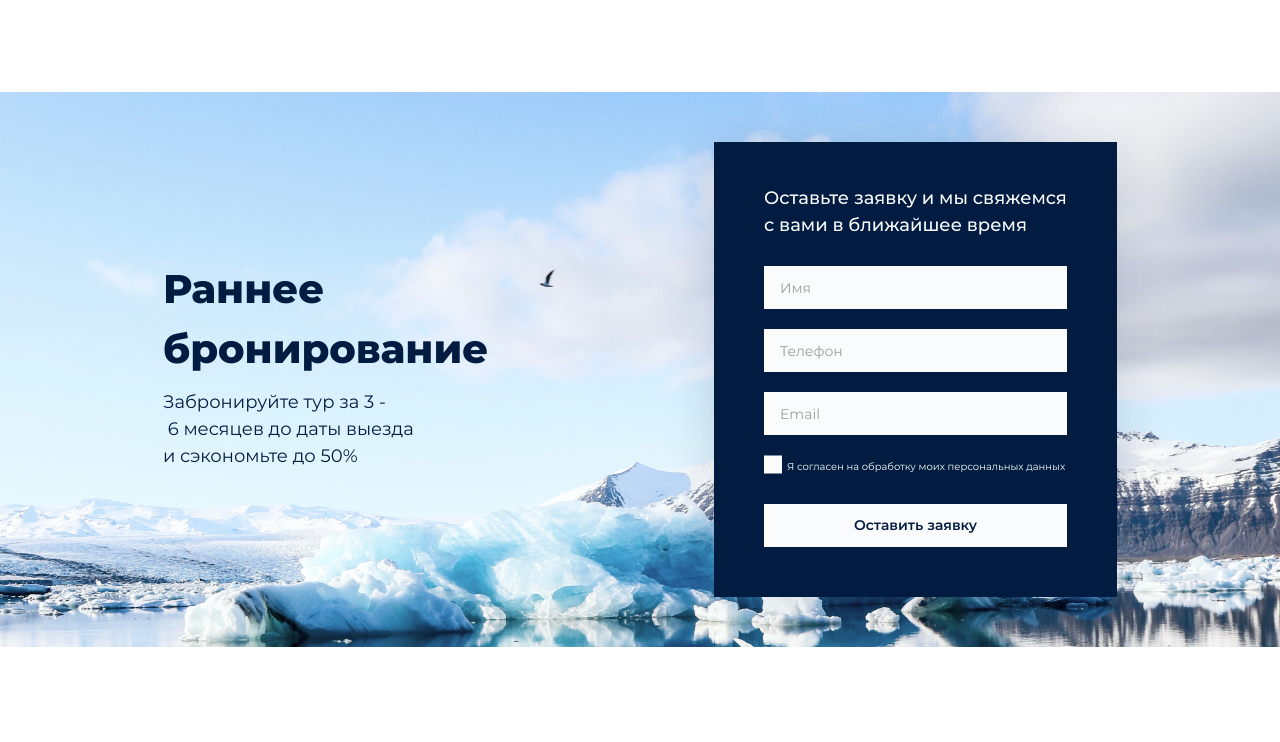
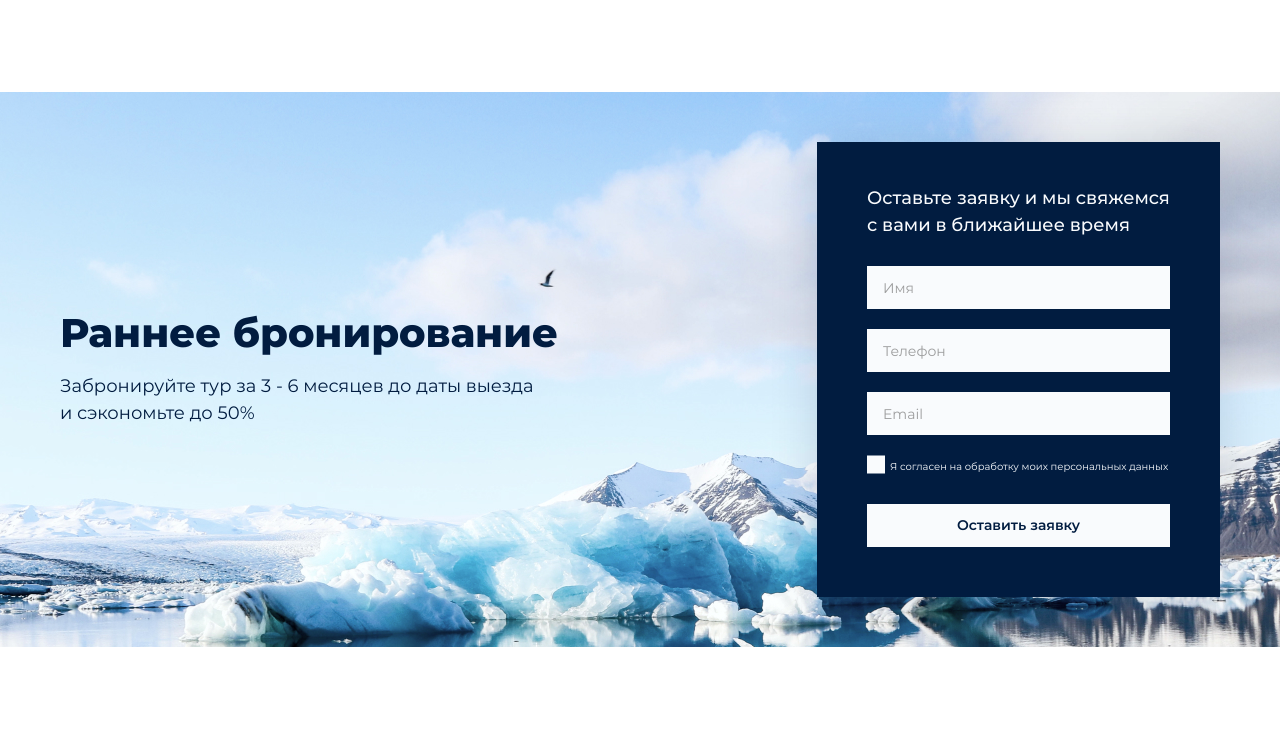
Before and after one commit to artlud39/Cruises-to-Antarctica, a website built with webpack: page source/index.html in a window 1280 px wide. Shown: the part 3456-4198 px from the top of the page. Built offline with nearby package versions, Linux system fonts and the light colour scheme; files whose address does not match are found by name; what moveto would draw is missing.

Commit message:
мелкие правки

```diff
--- a/source/sass/blocks/booking.scss
+++ b/source/sass/blocks/booking.scss
@@ -38,6 +38,8 @@
   display: flex;
   gap: 139px;
   justify-content: space-between;
+  max-width: 1160px;
+  padding: 0;
 
   @include vp-1023 {
     display: flex;
```
Also changed, not shown: build/css/style.css, build/css/style.min.css, 1 other file.
